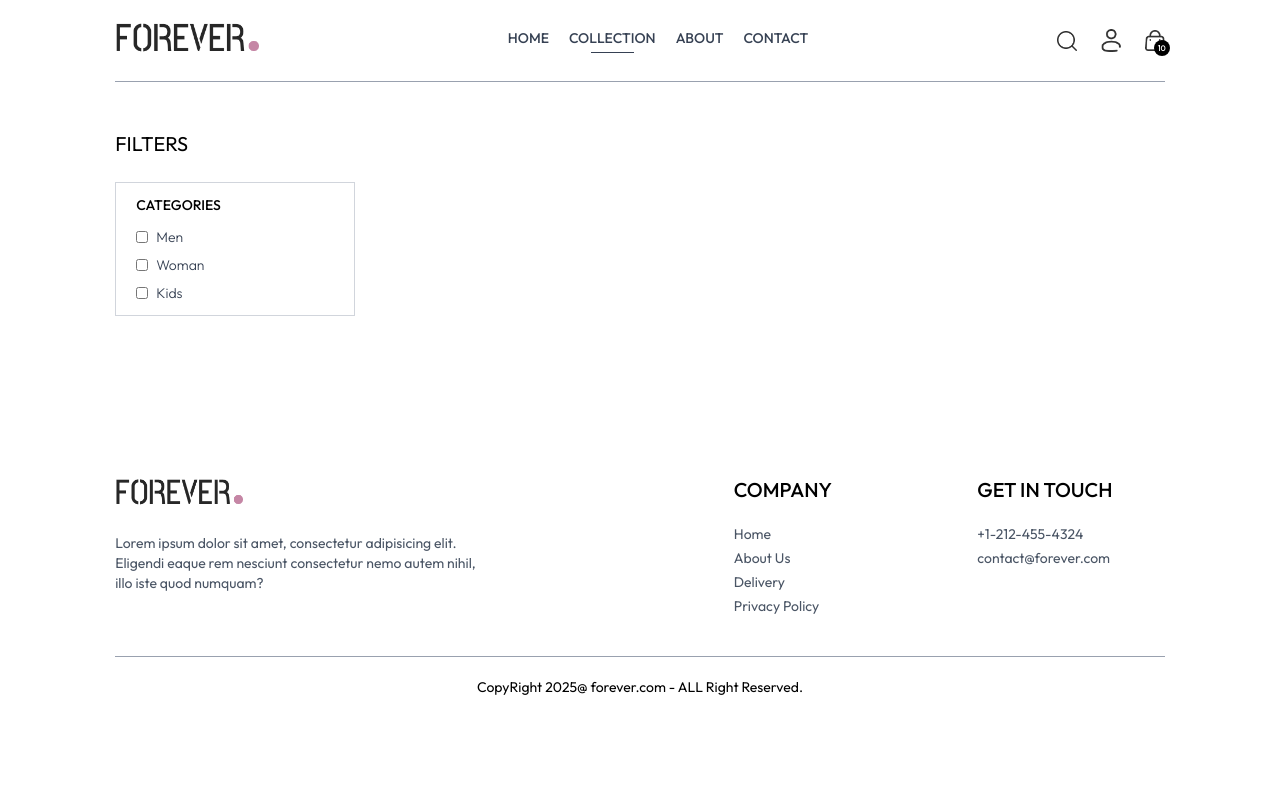
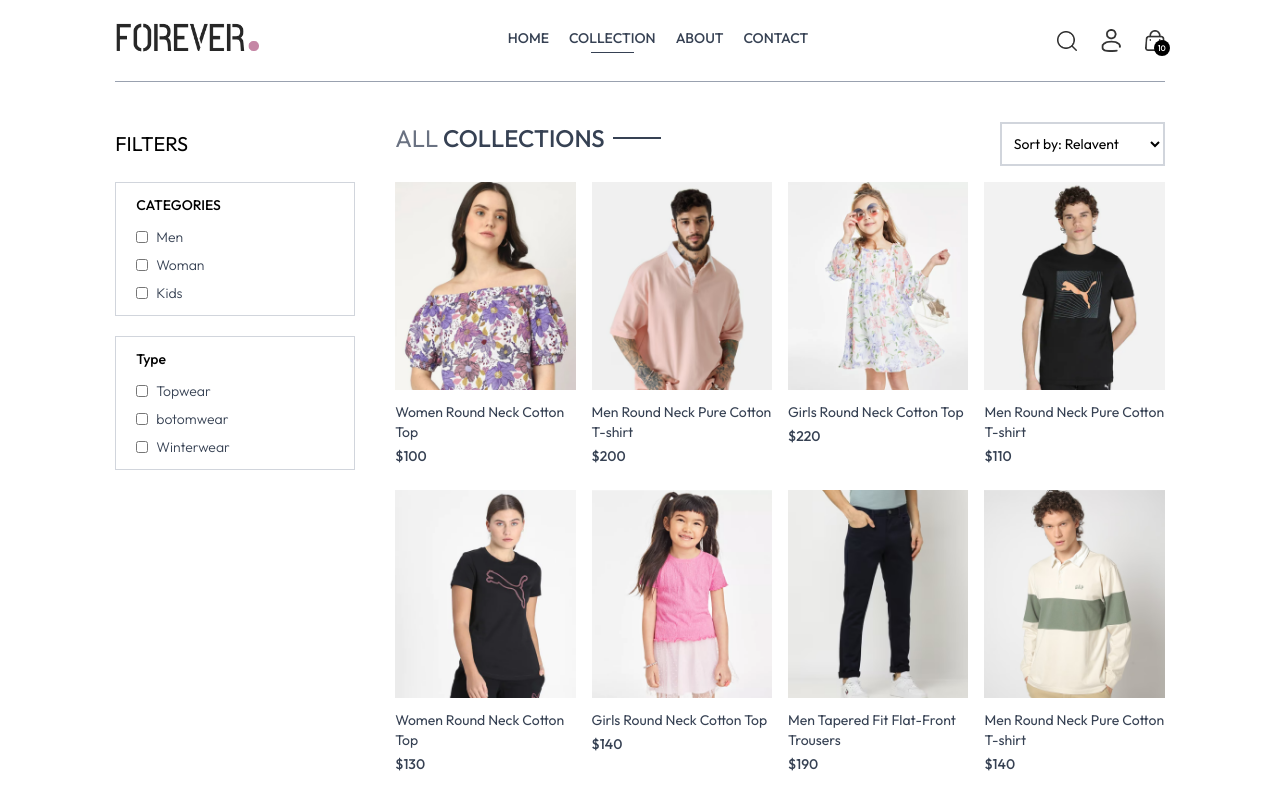
Before and after one commit to Samriddhadewan/ECOMMERCE-app, a React (Vite) app in the folder frontend/: page /collection in a window 1280 px wide. Shown: the top 796 px of the page. Built offline with nearby package versions, Linux system fonts and the light colour scheme.

Commit message:
loaded all the products in the collection

```diff
--- a/frontend/src/pages/Collection.jsx
+++ b/frontend/src/pages/Collection.jsx
@@ -1,17 +1,29 @@
-import React, { useContext, useState } from 'react'
+import React, { useContext, useEffect, useState } from 'react'
 import { ShopContext } from '../context/ShopContext'
+import { assets } from '../assets/assets';
+import Title from "../components/Title";
+import ProductItem from "../components/ProductItem";
 
 const Collection = () => {
   const {products} = useContext(ShopContext);
-  const [showFilter, setShowFilter] = useState(false);
+  const [showFilter, setShowFilter] = useState(true);
+  const [filterProducts, setFilterProducts] = useState([])
 
+
+  useEffect(()=>{
+    setFilterProducts(products)
+  } ,[products])
 
   return (
     <div className='flex flex-col sm:flex-row gap-1 sm:gap-10 pt-10 border-t border-gray-400'>
 
     {/* Filter options */}
     <div className='min-w-60'>
-      <p className='my-2 text-xl flex items-center cursor-pointer gap-2'>FILTERS</p>
+      <p onClick={()=>setShowFilter(!showFilter)} className='my-2 text-xl flex items-center cursor-pointer gap-2'>FILTERS
+      <img  className={`h-3 sm:hidden ${showFilter? `rotate-90`: ""}`} src={assets.dropdown_icon} alt="" />
+      </p>
+
+
       {/* Category Filter */}
       <div className={`border border-gray-300 pl-5 py-3 mt-6 ${showFilter? ``:"hidden"} sm:block`}>
         <p className='mb-3 text-sm font-medium'>CATEGORIES</p>
@@ -27,7 +39,45 @@
           </p>
         </div>
       </div>
+      {/* subcategory filter  */}
+      <div className={`border border-gray-300 pl-5 py-3 my-5 ${showFilter? ``:"hidden"} sm:block`}>
+        <p className='mb-3 text-sm font-medium'>Type</p>
+        <div className='flex flex-col gap-2 text-sm font-light text-gray-700'>
+          <p className='flex gap-2'>
+            <input type="checkbox" className='w-3' value={'Topwear'}/> Topwear
+          </p>
+          <p className='flex gap-2'>
+            <input type="checkbox" className='w-3' value={'botomwear'}/> botomwear
+          </p>
+          <p className='flex gap-2'>
+            <input type="checkbox" className='w-3' value={'Winterwear'}/> Winterwear
+          </p>
+        </div>
+      </div>
 
+
+    </div>
+
+    {/* right side  */}
+    <div className='flex-1 '>
+      <div className= 'flex justify-between text-base sm:text-2xl mb-4'>
+        <Title text1={"ALL"} text2={"COLLECTIONS"} />
+        {/* product sort  */}
+        <select className='border-2 border-gray-300 text-sm px-2'>
+          <option value="relavent">Sort by: Relavent</option>
+          <option value="low-high">Sort by: Low to High</option>
+          <option value="high-low">Sort by: High to Low</option>
+        </select>
+      </div>
+      {/* map products  */}
+      <div className='grid grid-cols-2 md:grid-cols-3 lg:grid-cols-4 gap-4 gap-y-6'>
+          {
+            filterProducts.map((item, index)=> (
+              <ProductItem key={index} id={item._id} name={item.name} image={item.image} price={item.price}></ProductItem>
+
+            ))
+          }
+      </div>
     </div>
 
     </div>
```
